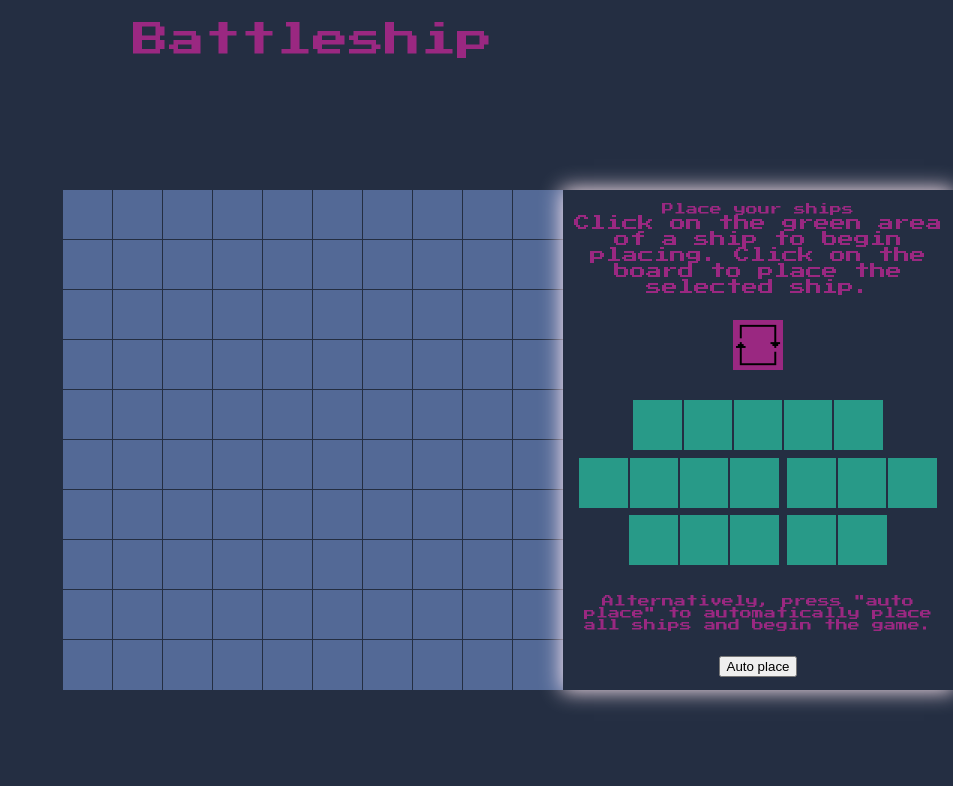
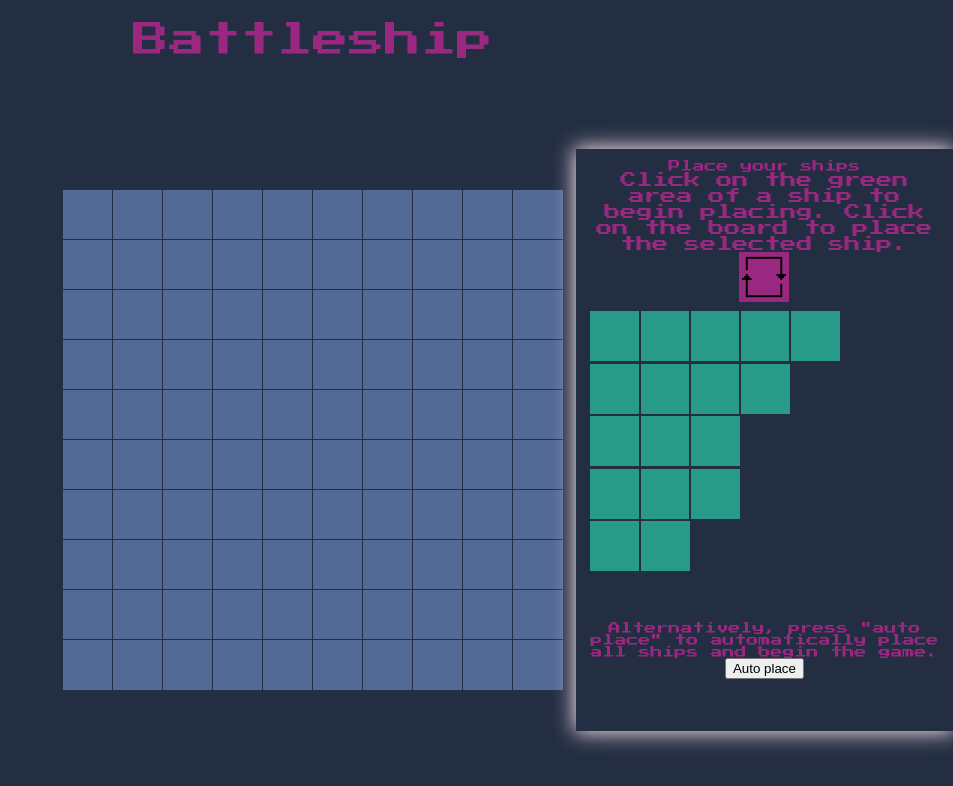
Before and after one commit to zainiscoding/battleship, a React (Create React App) app: page / in a window 1280 px wide. Shown: the top 786 px of the page, without its empty margins (327-1280 px from the left). Built offline with nearby package versions, Linux system fonts and the light colour scheme; the HTML template or start-up script is replaced by a standard one.

Commit message:
Began seperating vertical and horizontal ships

```diff
--- a/src/components/display_components/DisplayPlayerShipDock.jsx
+++ b/src/components/display_components/DisplayPlayerShipDock.jsx
@@ -11,19 +11,23 @@ const DisplayPlayerShipDock = (props) => {
           Click on the green area of a ship to begin placing. Click on the board
           to place the selected ship.
         </p>
-      </div>
-      <button onClick={props.rotateShips} className='ship__rotate-ship-button'>
+        <button
+          onClick={props.rotateShips}
+          className='ship__rotate-ship-button'
+        >
           <img
             className='rotate-ship-button__img'
             src={rotateButton}
             alt='Rotate ship icon'
           />
         </button>
+      </div>
       <div id='player-ships-wrapper__ships'>
+        <div id='player-ships-wrapper__ships__horizontal'>
           {props.player.map((ship, index) => {
             return (
               <>
-              {ship.placed === false && (
+                {ship.placed === false && ship.orientation === 'horizontal' && (
                   <div
                     className={
                       ship.highlighted === false
@@ -65,12 +69,61 @@ const DisplayPlayerShipDock = (props) => {
             );
           })}
         </div>
+        <div id='player-ships-wrapper__ships__vertical'>
+          {props.player.map((ship, index) => {
+            return (
+              <>
+                {ship.placed === false && ship.orientation === 'vertical' && (
+                  <div
+                    className={
+                      ship.highlighted === false
+                        ? 'ship-highlight'
+                        : 'ship-highlight--selected'
+                    }
+                    data-shipnumber={index}
+                    data-length={ship.shipLength}
+                    data-orientation={ship.orientation}
+                    onClick={props.chooseShip}
+                  >
+                    <div
+                      key={index}
+                      className={
+                        'player-ships-wrapper__ship--' + ship.orientation
+                      }
+                      data-shipnumber={index}
+                      data-length={ship.shipLength}
+                      data-orientation={ship.orientation}
+                      onClick={props.chooseShip}
+                    >
+                      <>
+                        {ship.positionsArray.map((position, index) => {
+                          return (
+                            <div
+                              key={index}
+                              className='player-ship-block--docked'
+                              id={index}
+                              data-x={props.setX(index)}
+                              data-y={props.setY(index)}
+                            ></div>
+                          );
+                        })}
+                      </>
+                    </div>
+                  </div>
+                )}
+              </>
+            );
+          })}
+        </div>
+      </div>
+      <div id='player_ships_wrapper--auto-place-wrapper'>
         <p>
           Alternatively, press "auto place" to automatically place all ships and
           begin the game.
         </p>
         <button onClick={props.placeRandomShips}>Auto place</button>
       </div>
+    </div>
   );
 };
 
--- a/src/styles/main.css
+++ b/src/styles/main.css
@@ -228,20 +228,38 @@ min-width: 25px;
 }
 
 #player-ships-wrapper {
-  display: flex;
-  flex-direction: column;
+  display: grid;
+  grid-template-rows: auto auto auto;
   align-items: center;
-  height: 100%;
+  place-content: center;
   grid-column: 3;
   grid-row: 1;
-  flex-wrap: wrap;
+  height: 100%;
   width: auto;
   max-width: 320px;
-  place-content: center;
+  flex-wrap: wrap;
+  padding: 3%;
   -webkit-box-shadow: 0px 0px 20px 1px #FFE9F3;
   -moz-box-shadow: 0px 0px 20px 1px #FFE9F3;
   box-shadow: 0px 0px 20px 1px #FFE9F3;
 }
+
+#player-ships-wrapper__ships{
+  display: grid;
+  grid-row: 2;
+  grid-template-columns: 1fr 1fr;
+  width: 100%;
+  place-content: center;
+}
+
+#player-ships-wrapper__ships__horizontal{
+  grid-column: 1;
+}
+
+#player-ships-wrapper__ships__vertical{
+  grid-column: 2;
+}
+
 
 .ship {
   background: #536996;
@@ -250,7 +268,14 @@ min-width: 25px;
   box-shadow: 0px 0px 0px 1px #242e42;
 }
 
+#player-ships-wrapper__instructions-wrapper{
+  display: flex;
+  flex-direction: column;
+  grid-row: 1;
+}
+
 .ship__rotate-ship-button{
+  grid-row: 1;
   border: none;
   outline: none;
   align-self: center;
@@ -269,9 +294,9 @@ min-width: 25px;
 
 
 #player-ships-wrapper__ships{
-  display: flex;
-  flex-direction: column;
-  flex-flow: wrap;
+  display: grid;
+  grid-row: 2;
+  grid-template-columns: 1fr 1fr;
   width: 100%;
   place-content: center;
 }
@@ -326,6 +351,10 @@ min-width: 25px;
   pointer-events: none;
 }
 
+#player_ships_wrapper--auto-place-wrapper{
+  grid-row: 3;
+}
+
 #instructions-wrapper__instructions{
   font-size: 2vh;
 }
@@ -346,6 +375,7 @@ min-width: 25px;
 @media only screen and (min-width: 769px) {
   #board-wrapper {
     display: grid;
+    grid-gap: 1%;
     grid-template-columns: 2fr 1fr 2fr;
     place-items: center;
     align-self: center;
@@ -367,8 +397,6 @@ min-width: 25px;
     grid-template-rows: 1fr 1fr 1fr 1fr 1fr 1fr 1fr 1fr 1fr 1fr;
     height: 31vw;
     width: 31vw;
-    max-height: 700px;
-    max-width: 700px;
     min-height: 500px;
     min-width: 500px;
   }
@@ -395,7 +423,8 @@ min-width: 25px;
   }
 
   #player-ships-wrapper {
-    display: flex;
+    display: grid;
+    grid-template-rows: 1fr 2fr 1fr;
     flex-direction: column;
     align-items: center;
     height: 100%;
@@ -403,7 +432,9 @@ min-width: 25px;
     grid-row: 1;
     flex-wrap: wrap;
     justify-content: space-around;
-    max-width: 500px;
+    max-height: 70vh;
+    max-width: 30vw;
+    min-height: 500px;
   }
 
 
```
Lines whose indentation alone changed are shown as unchanged.
